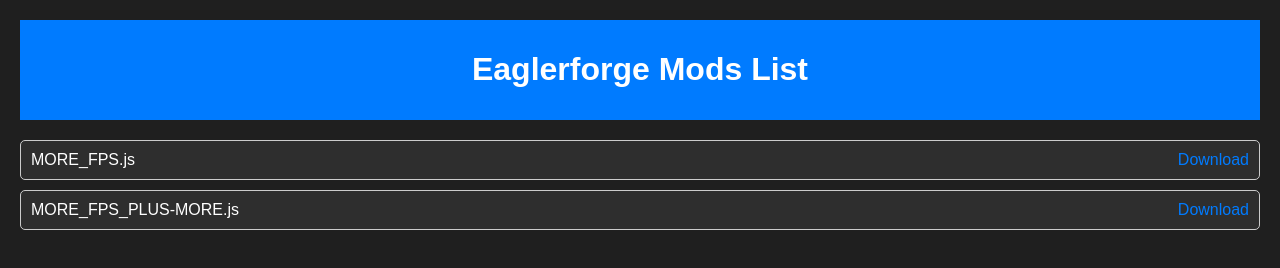
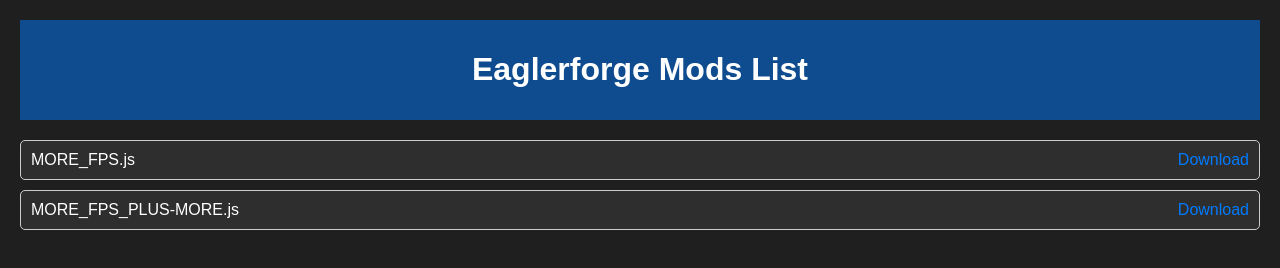
Before and after one commit to jeb1399/Eaglerforge-Mods, a plain HTML site: page index.html in a window 1280 px wide. Drawn offline with Linux system fonts and the light colour scheme.

Commit message:
Update index.html

```diff
--- a/index.html
+++ b/index.html
@@ -13,7 +13,7 @@
             padding: 20px;
         }
         header {
-            background: #007BFF;
+            background: rgba(0, 123, 255, 0.5);
             color: white;
             padding: 10px 0;
             text-align: center;
```
